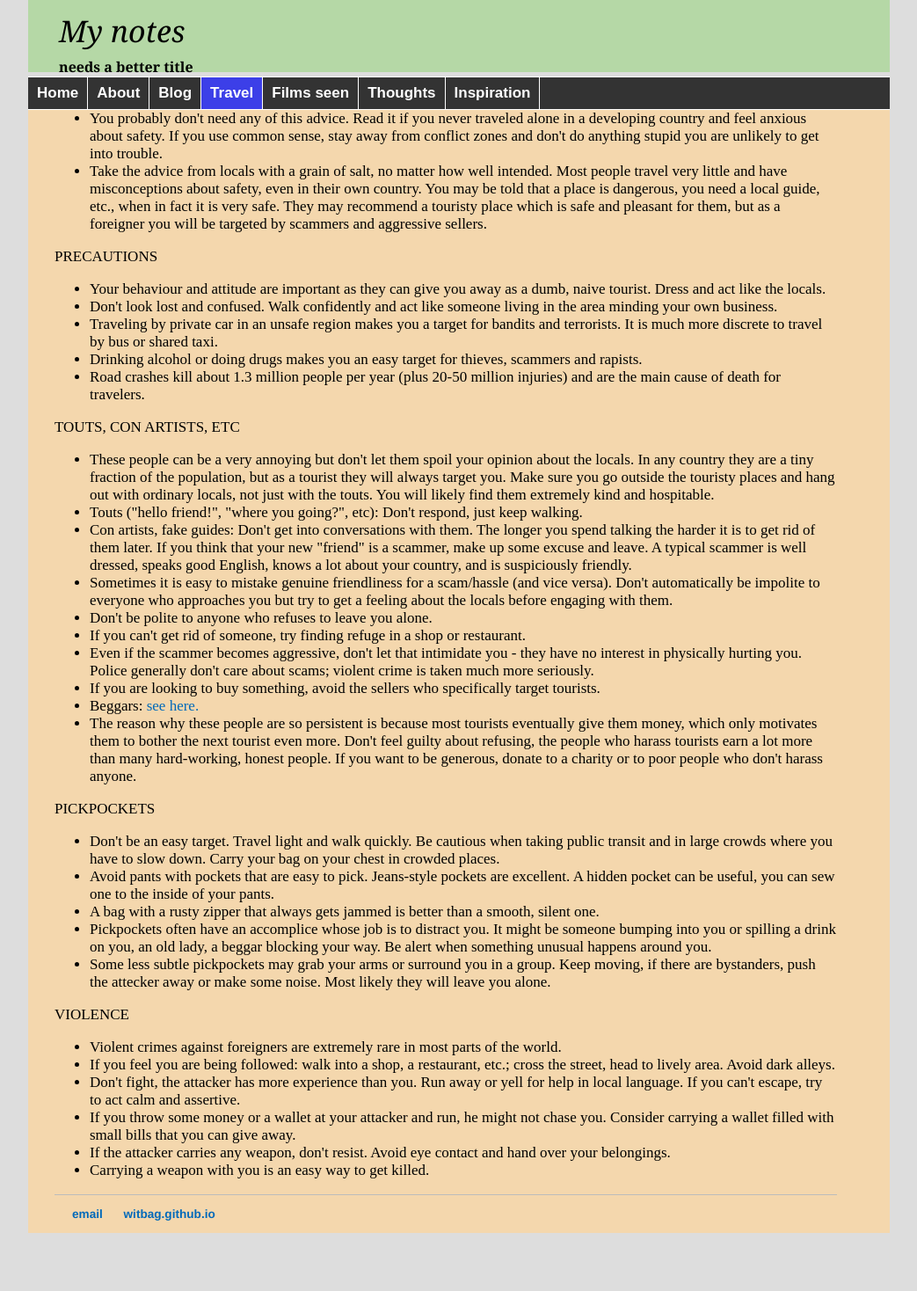
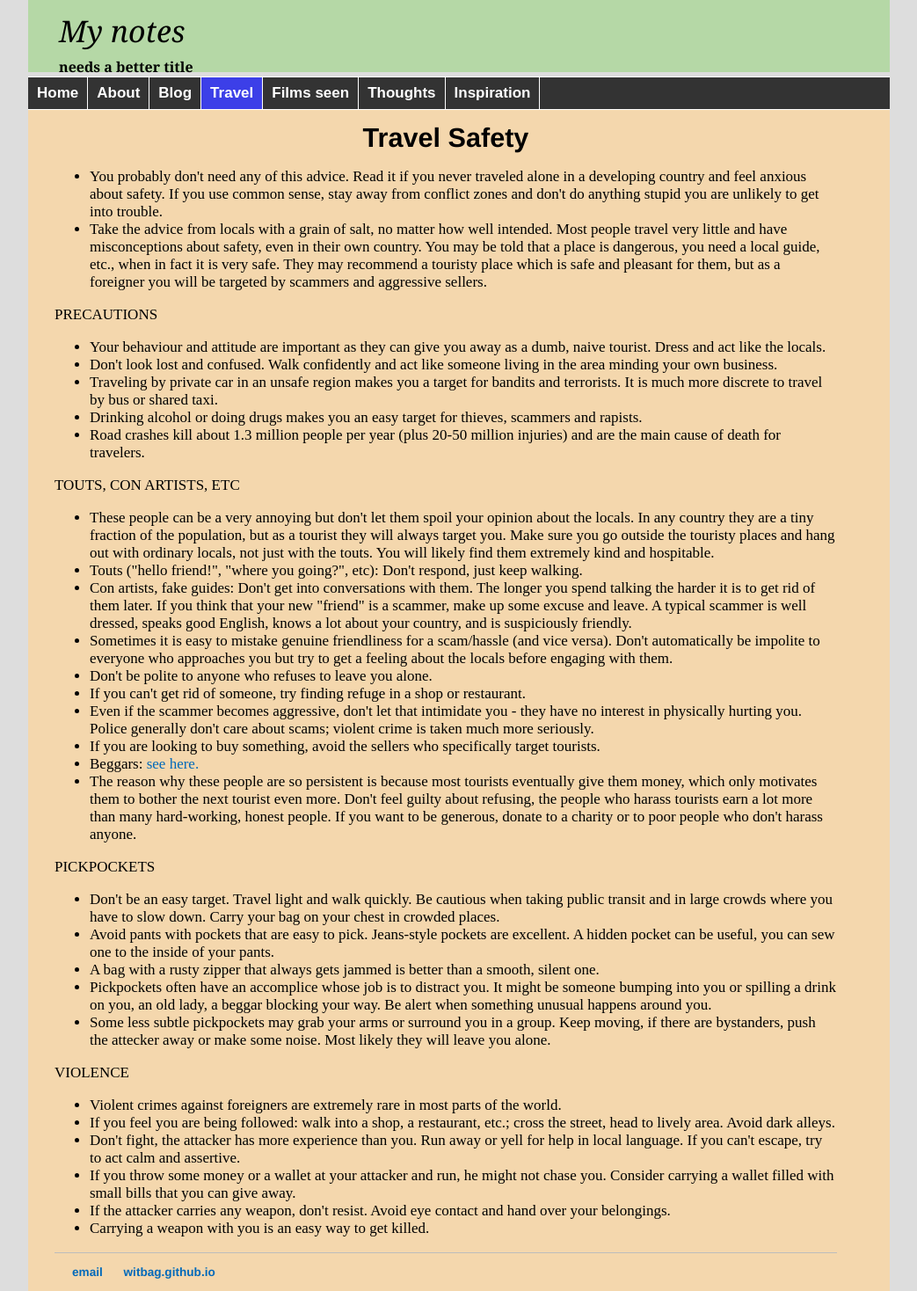
Before and after one commit to witbag/witbag.github.io, a Jekyll site: the page built from travel/safety.html, in a window 1280 px wide. Shown: the whole page at 88% size, without its empty margins (118-1161 px from the left). Built offline with Jekyll 4.4.1, drawn with Linux system fonts in a browser that asks for light colours; before the commit the page ends 1402 px from its top, so only the background shows below that.

Commit message:
Update safety.html

```diff
--- a/travel/safety.html
+++ b/travel/safety.html
@@ -4,6 +4,9 @@
 ---
 
 <div class="travel">
+
+<br>
+<center><h2>Travel Safety</h2></center>
 
 <ul>
 <li>You probably don't need any of this advice. Read it if you never traveled alone in a developing country and feel anxious about safety. If you use common sense, stay away from conflict zones and don't do anything stupid you are unlikely to get into trouble.<br>
```
